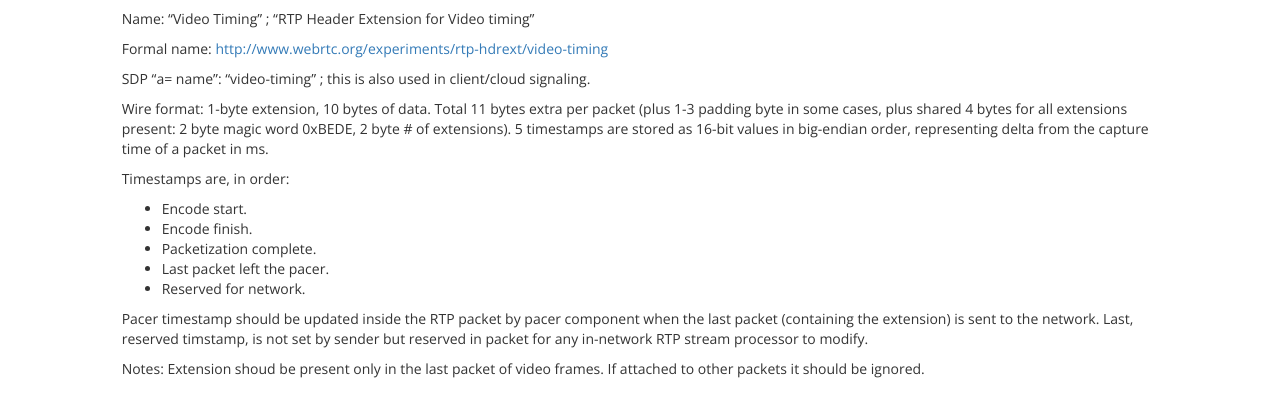
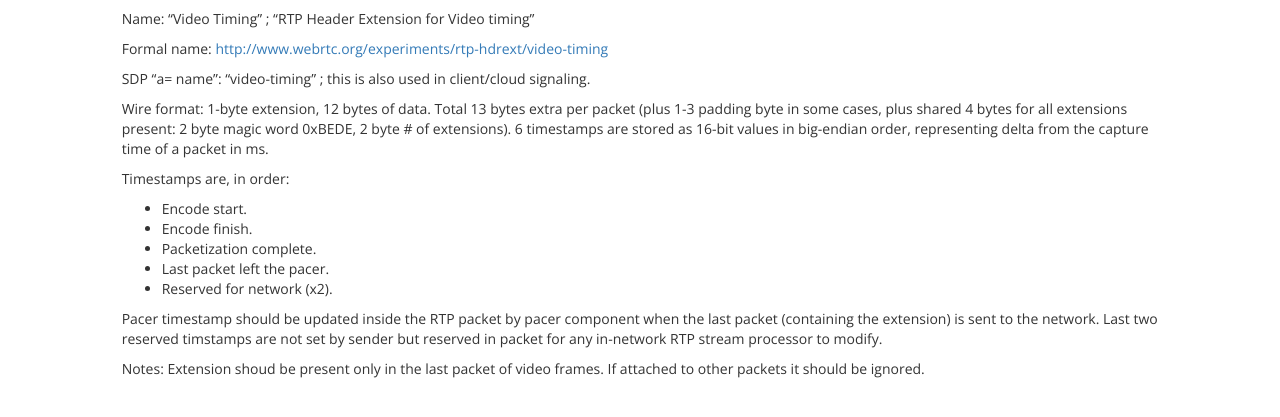
Before and after one commit to webrtc/webrtc-org, a Jekyll site: the page built from experiments/rtp-hdrext/video-timing/index.md, in a window 1280 px wide and 900 px high. Shown: the part 174-591 px from the top of the window. Built offline with Jekyll 4.4.1, drawn with Linux system fonts in a browser that asks for light colours; nearby versions of some CDN libraries.

Commit message:
Update video-timing extension description and restore html-proofer

```diff
--- a/experiments/rtp-hdrext/video-timing/index.md
+++ b/experiments/rtp-hdrext/video-timing/index.md
@@ -14,10 +14,10 @@ Formal name: <http://www.webrtc.org/experiments/rtp-hdrext/video-timing>
 
 SDP "a= name": "video-timing" ; this is also used in client/cloud signaling.
 
-Wire format: 1-byte extension, 10 bytes of data. Total 11 bytes extra per packet
+Wire format: 1-byte extension, 12 bytes of data. Total 13 bytes extra per packet
 (plus 1-3 padding byte in some cases, plus shared 4 bytes for all extensions present: 2 byte magic word 0xBEDE, 2
 byte # of extensions).
-5 timestamps are stored as 16-bit values in big-endian order, representing delta from the capture time of a packet in ms.
+6 timestamps are stored as 16-bit values in big-endian order, representing delta from the capture time of a packet in ms.
 
 Timestamps are, in order:
 
@@ -25,10 +25,10 @@ Timestamps are, in order:
   * Encode finish.
   * Packetization complete.
   * Last packet left the pacer.
-  * Reserved for network.
+  * Reserved for network (x2).
 
 Pacer timestamp should be updated inside the RTP packet by pacer component when the last packet (containing the extension)
-is sent to the network. Last, reserved timstamp, is not set by sender but reserved in packet for any in-network RTP stream
+is sent to the network. Last two reserved timstamps are not set by sender but reserved in packet for any in-network RTP stream
 processor to modify.
 
 Notes: Extension shoud be present only in the last packet of video frames. If attached to other packets it should be ignored.
```
Also changed, not shown: .travis.yml.
